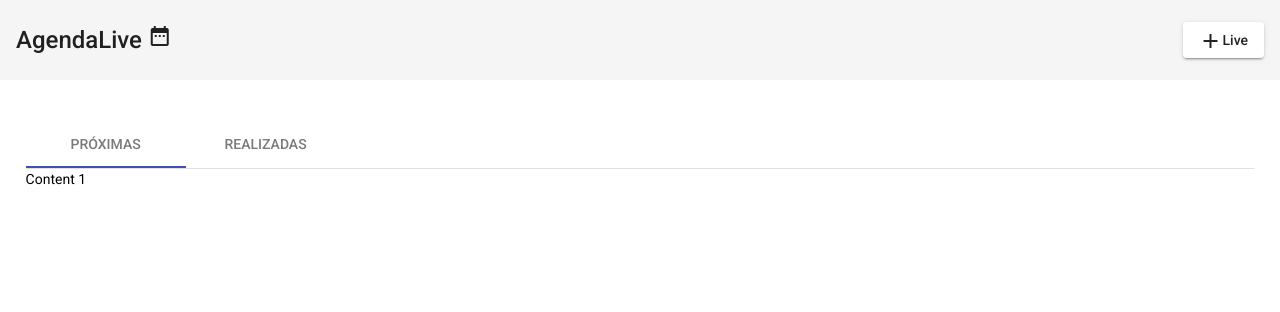
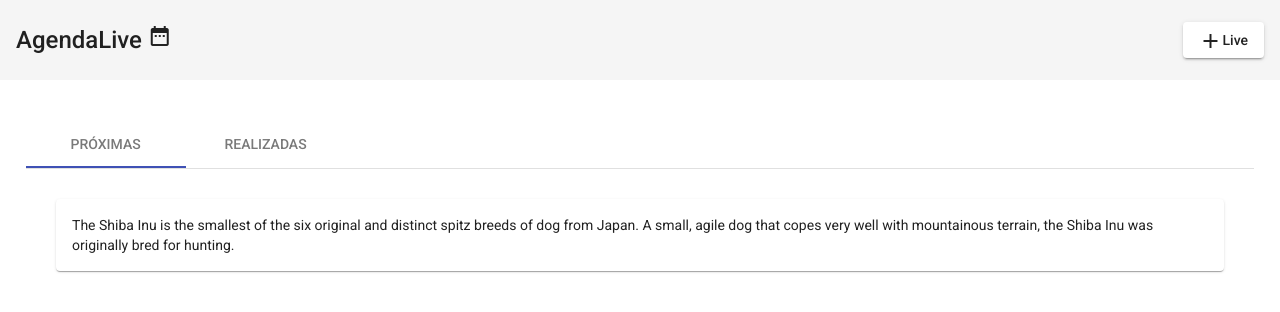
Before and after one commit to lhamello/agenda-live-api, an Angular app in the folder curso-angular-9/agendalive-app/: page / in a window 1280 px wide. Shown: the top 312 px of the page. Built offline with nearby package versions, Linux system fonts and the light colour scheme.

Commit message:
adicionado flex layout

```diff
--- a/curso-angular-9/agendalive-app/package.json
+++ b/curso-angular-9/agendalive-app/package.json
@@ -16,6 +16,7 @@
     "@angular/common": "~9.1.1",
     "@angular/compiler": "~9.1.1",
     "@angular/core": "~9.1.1",
+    "@angular/flex-layout": "^10.0.0-beta.32",
     "@angular/forms": "~9.1.1",
     "@angular/material": "^9.2.4",
     "@angular/platform-browser": "~9.1.1",
--- a/curso-angular-9/agendalive-app/src/app/app.module.ts
+++ b/curso-angular-9/agendalive-app/src/app/app.module.ts
@@ -1,5 +1,6 @@
 import { NgModule } from '@angular/core';
 import { MatButtonModule } from '@angular/material/button';
+import { MatCardModule } from '@angular/material/card';
 import { MatIconModule } from '@angular/material/icon';
 import { MatTabsModule } from '@angular/material/tabs';
 import { MatToolbarModule } from '@angular/material/toolbar';
@@ -21,6 +22,7 @@
     BrowserModule,
     BrowserAnimationsModule,
     MatButtonModule,
+    MatCardModule,
     MatIconModule,
     MatTabsModule,
     MatToolbarModule
--- a/curso-angular-9/agendalive-app/src/app/views/home/live-list/live-list.component.css
+++ b/curso-angular-9/agendalive-app/src/app/views/home/live-list/live-list.component.css
@@ -3,3 +3,11 @@
     padding-left: 2%;
     padding-right: 2%;
 }
+
+.div-proximas {
+    padding: 2%;
+}
+
+.div-cards {
+    margin: 0.5%;
+}
--- a/curso-angular-9/agendalive-app/src/app/views/home/live-list/live-list.component.html
+++ b/curso-angular-9/agendalive-app/src/app/views/home/live-list/live-list.component.html
@@ -1,4 +1,23 @@
 <mat-tab-group mat-align-tabs="start" class="tab-group-class">
-    <mat-tab label="PRÓXIMAS">Content 1</mat-tab>
+    <mat-tab label="PRÓXIMAS">
+        <div fxLayout="row" fxLayoutAlign="start center" class="div-proximas">
+            <div class="div-cards">
+                <mat-card class="example-card" fxFlex="0 1 calc(33.3% - 11px)" fxFlex.lt-md="0 1 calc(50% - 11px)"
+                    fxFlex="100%">
+                    <mat-card-header>
+                    </mat-card-header>
+                    <mat-card-content>
+                        <p>
+                            The Shiba Inu is the smallest of the six original and distinct spitz breeds of dog from
+                            Japan.
+                            A small, agile dog that copes very well with mountainous terrain, the Shiba Inu was
+                            originally
+                            bred for hunting.
+                        </p>
+                    </mat-card-content>
+                </mat-card>
+            </div>
+        </div>
+    </mat-tab>
     <mat-tab label="REALIZADAS">Content 2</mat-tab>
 </mat-tab-group>
```
Also changed, not shown: 2 other files (tests, documents, lock files or other folders).
